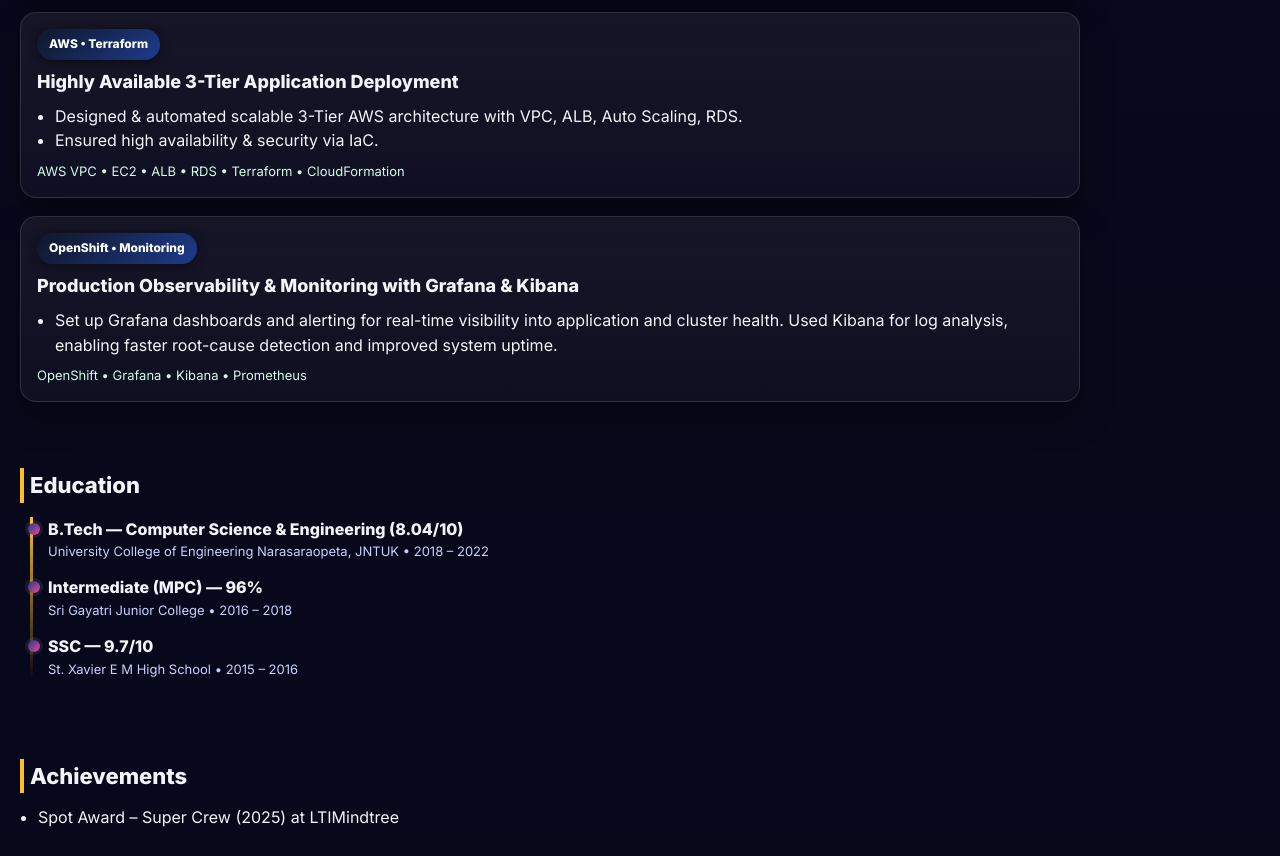
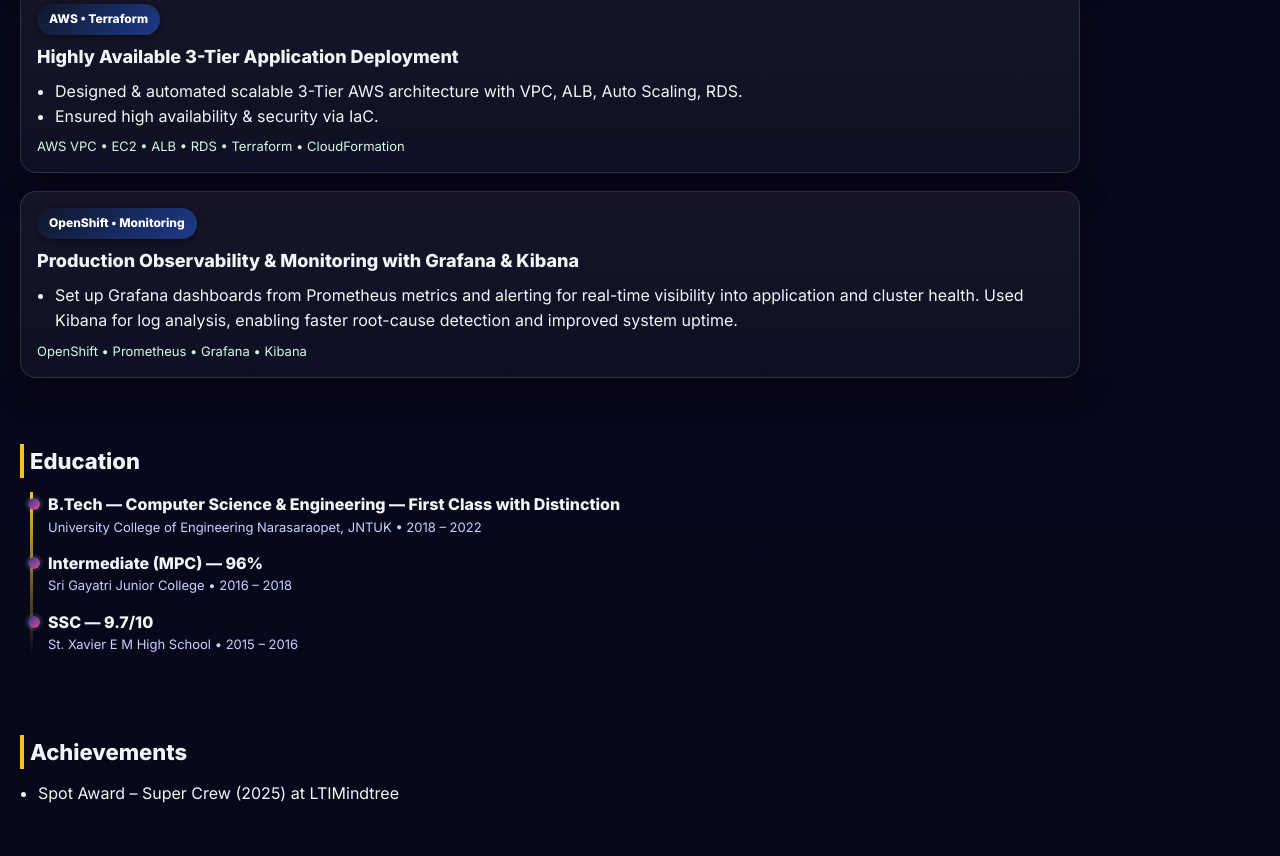
Before and after one commit to EswarAvala789/Eswar-Avala, a plain HTML site: page index.html in a window 1280 px wide. Shown: the part 1438-2294 px from the top of the page. Drawn offline with Linux system fonts and the light colour scheme.

Commit message:
Update index.html

```diff
--- a/index.html
+++ b/index.html
@@ -70,7 +70,7 @@
       <div class="cards">
         <article class="card">
           <div class="card__head">
-            <div class="card__title">Cloud & Infrastructure Engineer</div>
+            <div class="card__title">Cloud & DevOps Engineer</div>
             <div class="card__meta">LTIMindtree • Sep 2023 – Present • Bengaluru</div>
           </div>
           <ul class="card__list">
@@ -78,7 +78,6 @@
             <li>Built and managed RedHat OpenShift clusters, overseeing 50+ enterprise-grade containerized applications and optimizing deployments.</li>
             <li>Streamlined Tomcat and Apache troubleshooting, cutting issue resolution time by 30% through proactive log analysis.</li>
             <li>Implemented CI/CD automation using Docker, Kubernetes, Jenkins, and Git, increased deployment frequency by 40%.</li>
-            <li>Delivering 24/7 production support for high-priority banking applications, achieving 99.5% SLA adherence.</li>
             <li>Recognized with Spot Award – Super Crew (2025) for dedication, innovation, and collaboration in delivering critical solutions.</li>
           </ul>
         </article>
@@ -124,9 +123,9 @@
           <div class="proj__badge">OpenShift • Monitoring</div>
           <h3 class="proj__title">Production Observability & Monitoring with Grafana & Kibana</h3>
           <ul class="proj__bullets">
-            <li>Set up Grafana dashboards and alerting for real-time visibility into application and cluster health. Used Kibana for log analysis, enabling faster root-cause detection and improved system uptime.</li>
+            <li>Set up Grafana dashboards from Prometheus metrics and alerting for real-time visibility into application and cluster health. Used Kibana for log analysis, enabling faster root-cause detection and improved system uptime.</li>
           </ul>
-          <div class="proj__tech">OpenShift • Grafana • Kibana • Prometheus</div>
+          <div class="proj__tech">OpenShift • Prometheus • Grafana • Kibana</div>
         </article>
       </div>
     </section>
@@ -139,21 +138,21 @@
         <div class="timeline__item">
           <div class="timeline__dot"></div>
           <div class="timeline__content">
-            <div class="timeline__title">B.Tech — Computer Science & Engineering (8.04/10)</div>
-            <div class="timeline__meta">University College of Engineering Narasaraopeta, JNTUK • 2018 – 2022</div>
+            <div class="timeline__title">B.Tech — Computer Science & Engineering — <b>First Class with Distinction</b></div>
+            <div class="timeline__meta">University College of Engineering Narasaraopet, JNTUK • 2018 – 2022</div>
           </div>
         </div>
         <div class="timeline__item">
           <div class="timeline__dot"></div>
           <div class="timeline__content">
-            <div class="timeline__title">Intermediate (MPC) — 96%</div>
+            <div class="timeline__title">Intermediate (MPC) — <b>96%</b></div>
             <div class="timeline__meta">Sri Gayatri Junior College • 2016 – 2018</div>
           </div>
         </div>
         <div class="timeline__item">
           <div class="timeline__dot"></div>
           <div class="timeline__content">
-            <div class="timeline__title">SSC — 9.7/10</div>
+            <div class="timeline__title">SSC — <b>9.7/10</b></div>
             <div class="timeline__meta">St. Xavier E M High School • 2015 – 2016</div>
           </div>
         </div>
```
